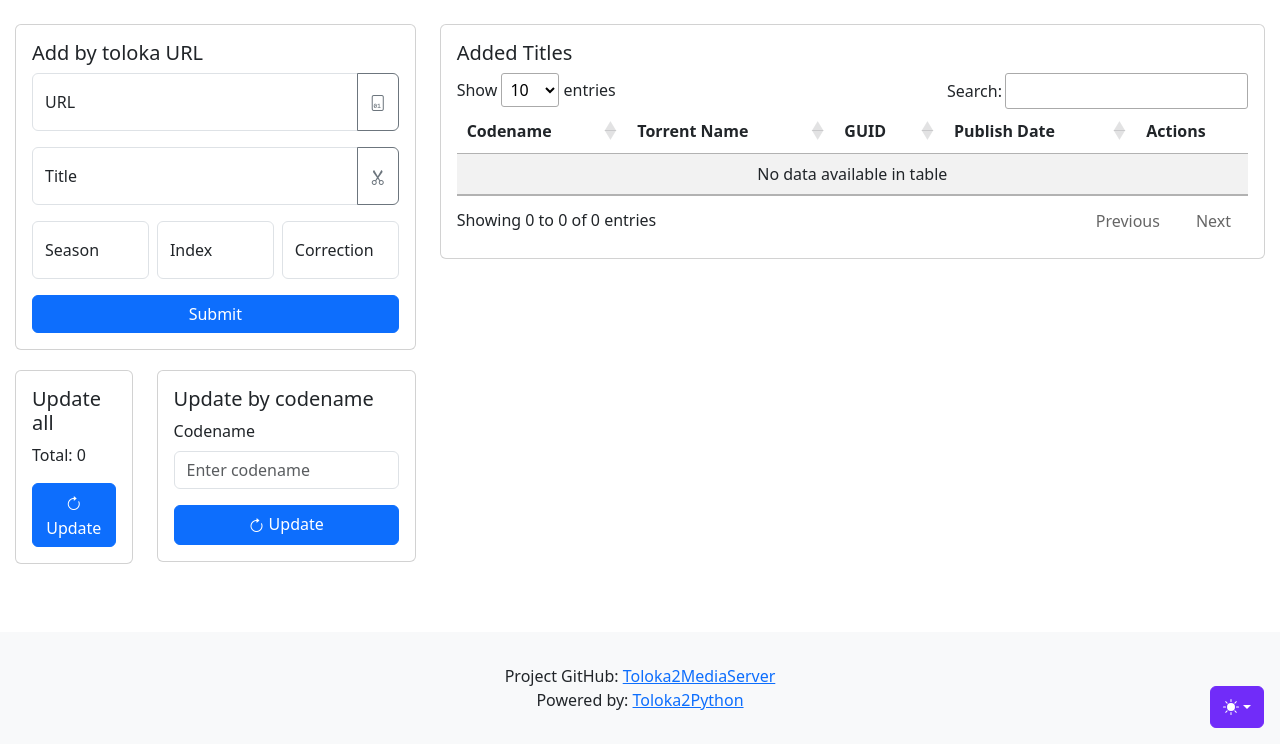
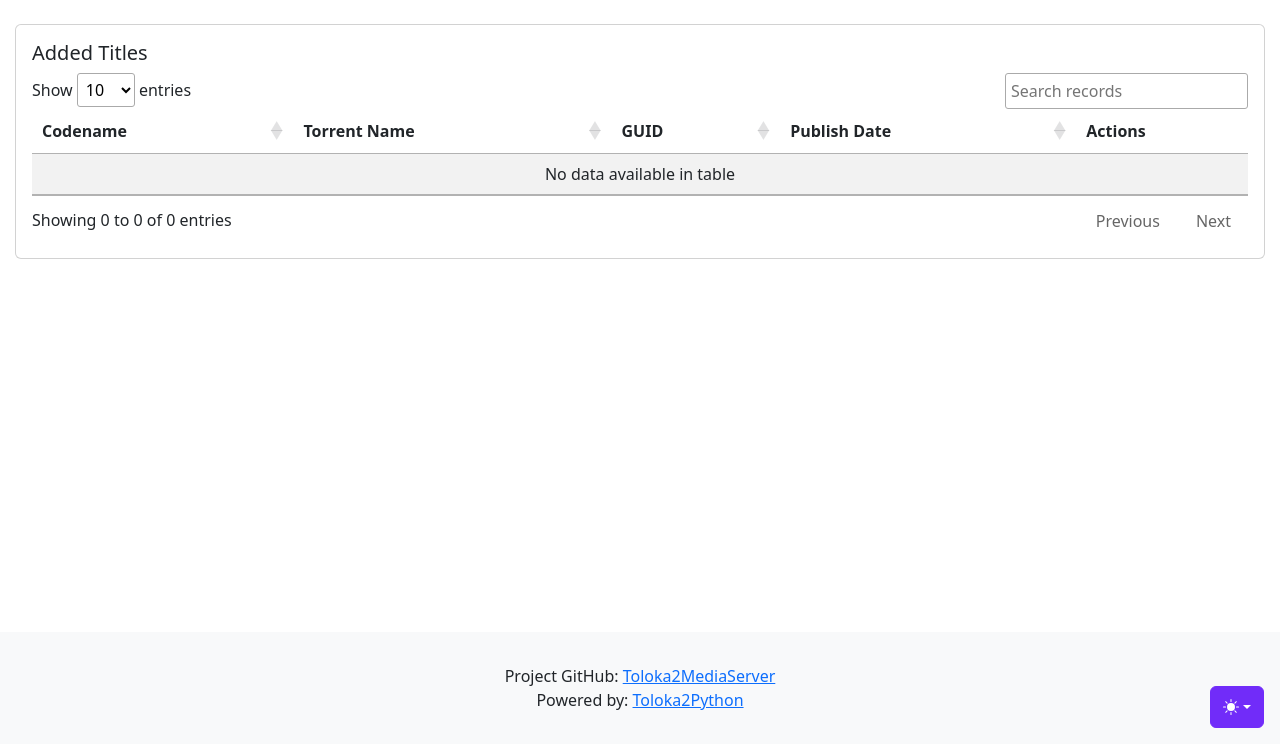
Before and after one commit to CakesTwix/Toloka2MediaServer, a Flask app: page / in a window 1280 px wide. Shown: the part 56-800 px from the top of the page. Run offline with Flask 3, Linux system fonts and the light colour scheme; data that the repository does not hold is empty; parts of the project's set-up code (start-up, migrations or seed data) failed here and were passed over; some libraries are stand-ins or nearby versions.

Commit message:
titles ui improvements

```diff
--- a/toloka2MediaServerWeb/static/titles.js
+++ b/toloka2MediaServerWeb/static/titles.js
@@ -15,18 +15,18 @@
         columns: [
             { data: 'codename', title: 'Codename', visible: true },
             { data: 'torrent_name', title: 'Torrent Name', visible: true },
-            { data: 'adjusted_episode_number', title: 'Adjusted Episode Number' },
-            { data: 'download_dir', title: 'Download Dir' },
-            { data: 'episode_index', title: 'Episode Index' },
-            { data: 'ext_name', title: 'Ext Name' },
+            { data: 'adjusted_episode_number', title: 'Adjusted Episode Number', visible: false },
+            { data: 'download_dir', title: 'Download Dir', visible: false },
+            { data: 'episode_index', title: 'Episode Index', visible: false },
+            { data: 'ext_name', title: 'Ext Name', visible: false },
             { data: 'guid', title: 'GUID', render: function(data, type, row) {
                 return `<a href="https://toloka.to/${data}">${data}</a>`;
             }, visible: true },
-            { data: 'hash', title: 'Hash' },
-            { data: 'meta', title: 'Meta' },
+            { data: 'hash', title: 'Hash', visible: false },
+            { data: 'meta', title: 'Meta', visible: false },
             { data: 'publish_date', title: 'Publish Date', visible: true  },
-            { data: 'release_group', title: 'Release Group' },
-            { data: 'season_number', title: 'Season Number' },
+            { data: 'release_group', title: 'Release Group', visible: false },
+            { data: 'season_number', title: 'Season Number' , visible: false},
             { data: null, title: 'Actions', orderable: false, render: function(data, type, row) {
                 return `
                     <button class="btn btn-outline-warning" disabled><span class="bi bi-pencil-square" aria-hidden="true"></span><span class="visually-hidden" role="status">Edit</span></button>
@@ -37,21 +37,69 @@
         ],
         order: [[9, 'des']],
         columnDefs: [
-            { targets: '_all', visible: false },
-            { targets: [0, 1, 6, 9, 12], visible: true }
+            {
+                searchPanes: {
+                    show: true
+                },
+                targets: [1, 8, 10]
+            }
         ],
         layout: {
             topStart: {
                 buttons: [
                     {
                         extend: 'colvis',
-                        postfixButtons: ['colvisRestore']
+                        postfixButtons: ['colvisRestore'],
+                        text: '<i class="bi bi-table"></i>',
+                        titleAttr: 'Column Visibility'
+
                     },
-                    { text: 'Refresh', action: function ( e, dt, node, config ) {
-                        dt.ajax.reload();
-                    }}
+                    {
+                        extend: 'searchPanes',
+                        className: 'btn btn-secondary',
+                        config: {
+                            cascadePanes: true
+                        }
+
+                    },
+                    {
+                        action: function ( e, dt, node, config ) {dt.ajax.reload();},
+                        text: '<i class="bi bi-arrow-clockwise"></i>',
+                        titleAttr: 'Refresh'
+                    },
+                    {
+                        extend: 'pageLength',
+                        className: 'btn btn-secondary'
+                    }
+                ]
+            },
+            top1End:
+            {
+                buttons:[
+                    {
+                        text: 'Add',
+                        className: 'btn btn-primary',
+                        action: function () {
+                            const leftSideAdd = document.querySelector('#leftSideAdd');
+                            leftSideAdd.classList.toggle('d-none');
+                            const rightSideTitles = document.querySelector('#rightSideTitles');
+                            rightSideTitles.classList.toggle('col-md-12');
+                            rightSideTitles.classList.toggle('col-md-8');
+                        }
+                    },
+                    {
+                        text: 'Update All',
+                        className: 'btn btn-primary',
+                        action: function () {
+                            console.log('Update All action triggered');
+                        }
+                    }
                 ]
             }
+        },
+        language: {
+            search: "_INPUT_",
+            searchPlaceholder: "Search records"
         }
     });
 
--- a/toloka2MediaServerWeb/static/toloka.js
+++ b/toloka2MediaServerWeb/static/toloka.js
@@ -66,7 +66,10 @@
                         buttons: [
                             {
                                 extend: 'colvis',
-                                postfixButtons: ['colvisRestore']
+                                postfixButtons: ['colvisRestore'],
+                                text: '<i class="bi bi-table"></i>',
+                                titleAttr: 'Column Visibility'
+
                             },
                             {
                                 extend: 'searchPanes',
@@ -207,6 +210,17 @@
         console.log('Copy action triggered', rowData, childData);
         bsOffcanvas.hide()
 
+        // Select the element with ID 'leftSideAdd' and ensure it does not have 'd-none'
+        const leftSideAdd = document.querySelector('#leftSideAdd');
+        leftSideAdd.classList.remove('d-none');
+
+        // Select the element with ID 'rightSideTitles' and adjust its classes
+        const rightSideTitles = document.querySelector('#rightSideTitles');
+        // Ensure 'col-md-8' is present
+        rightSideTitles.classList.add('col-md-8');
+        // Ensure 'col-md-12' is not present
+        rightSideTitles.classList.remove('col-md-12');
+
         document.querySelector('#releaseTitle').value = rowData.name;
         document.querySelector('#tolokaUrl').value  = `https://toloka.to/${rowData.url}`;
         if(childData != null)
--- a/toloka2MediaServerWeb/templates/index.html
+++ b/toloka2MediaServerWeb/templates/index.html
@@ -3,7 +3,7 @@
 <head>
     <meta charset="UTF-8">
     <meta name="viewport" content="width=device-width, initial-scale=1.0">
-    <title>Toloka2MediaServer v2024.06.02.0136</title>
+    <title>Toloka2MediaServer v2024.06.02.1533</title>
     <link href="https://cdn.jsdelivr.net/npm/bootstrap@5.3.0/dist/css/bootstrap.min.css" rel="stylesheet">
     <link rel="stylesheet" href="https://cdn.jsdelivr.net/npm/bootstrap-icons@1.11.3/font/bootstrap-icons.min.css">
     <script src="https://cdn.jsdelivr.net/npm/bootstrap@5.3.0/dist/js/bootstrap.bundle.min.js"></script>
@@ -110,7 +110,7 @@
                         </li>
                     </ul>
                     <form class="d-flex" role="search">
-                        <input class="form-control me-2" type="search" placeholder="Search" aria-label="Search">
+                        <input class="form-control me-2" type="search" placeholder="Search" aria-label="Search" required>
                         <button class="btn btn-outline-success" type="submit">Search</button>
                     </form>
                 </div>
@@ -124,7 +124,7 @@
 <div class="container-fluid">
     <div class="row">
         <!-- Left Side content -->
-        <div class="col-md-4">
+        <div class="col-md-4 d-none" id="leftSideAdd">
             <div class="row">
                 <!-- Section 1 -->
                 <div class="col-md-12">
@@ -227,7 +227,7 @@
         <!-- End of Left Side content -->
 
         <!-- Right Side content -->
-        <div class="col-md-8">
+        <div class="col-md-12" id="rightSideTitles">
             <div class="row">
                 <div class="col-md-12">
                     <div class="card">
```
